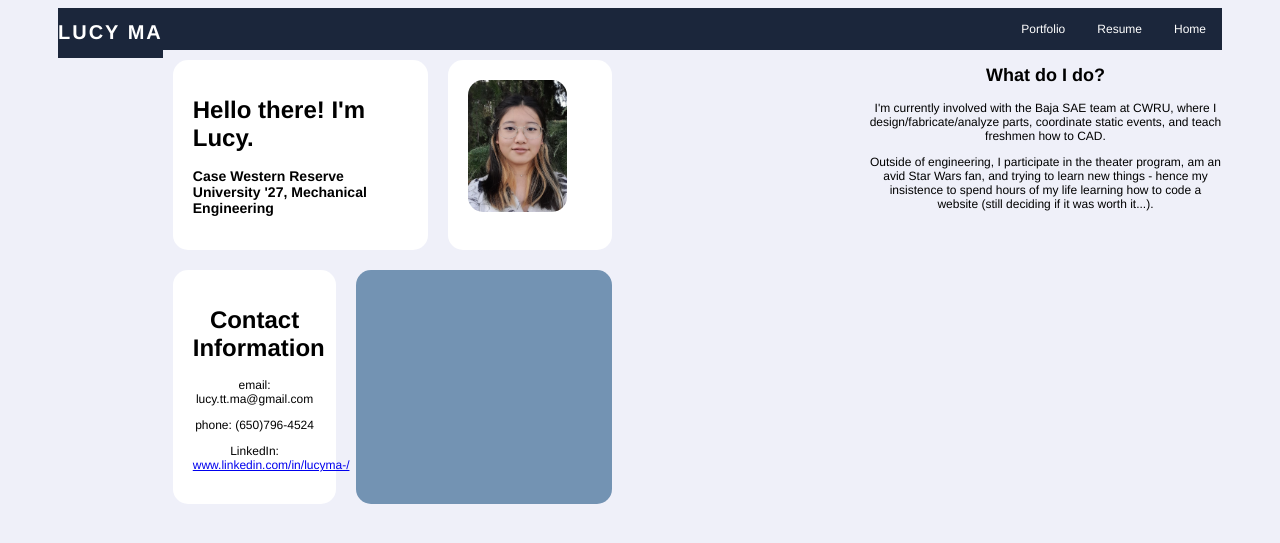
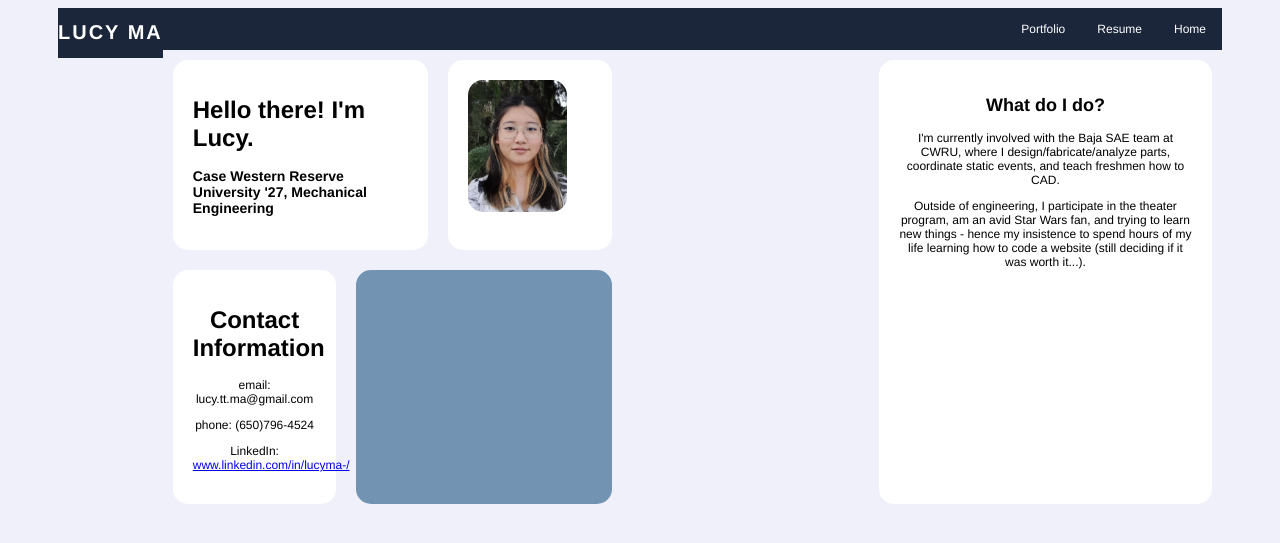
Before and after one commit to lucyttma/lucyttma.github.io, a Jekyll site: the page built from index.html, in a window 1280 px wide. Shown: the top 543 px of the page. Built offline with Jekyll 4.4.1, drawn with Linux system fonts in a browser that asks for light colours.

Commit message:
Update main.scss

```diff
--- a/_sass/main.scss
+++ b/_sass/main.scss
@@ -70,6 +70,12 @@ body {
 
 .home_wrapper_right {
   right: 10%;
+  background-color: #ffffff;
+  padding: 20px;
+  padding-right: 20px;
+  padding-bottom: 20px;
+  margin: 10px;
+  border-radius: 15px;
 }
 
 .home_wrapper_top {
```
